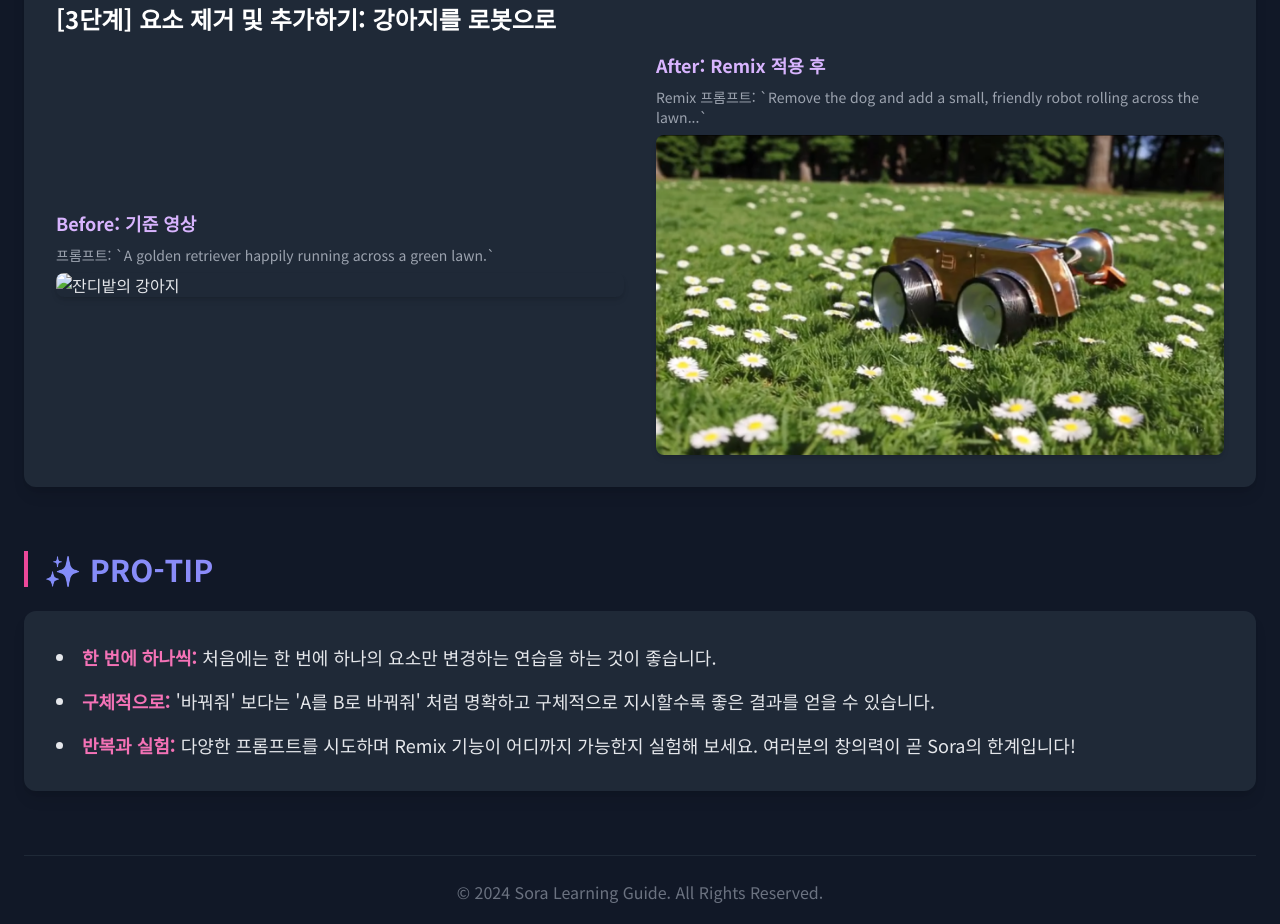
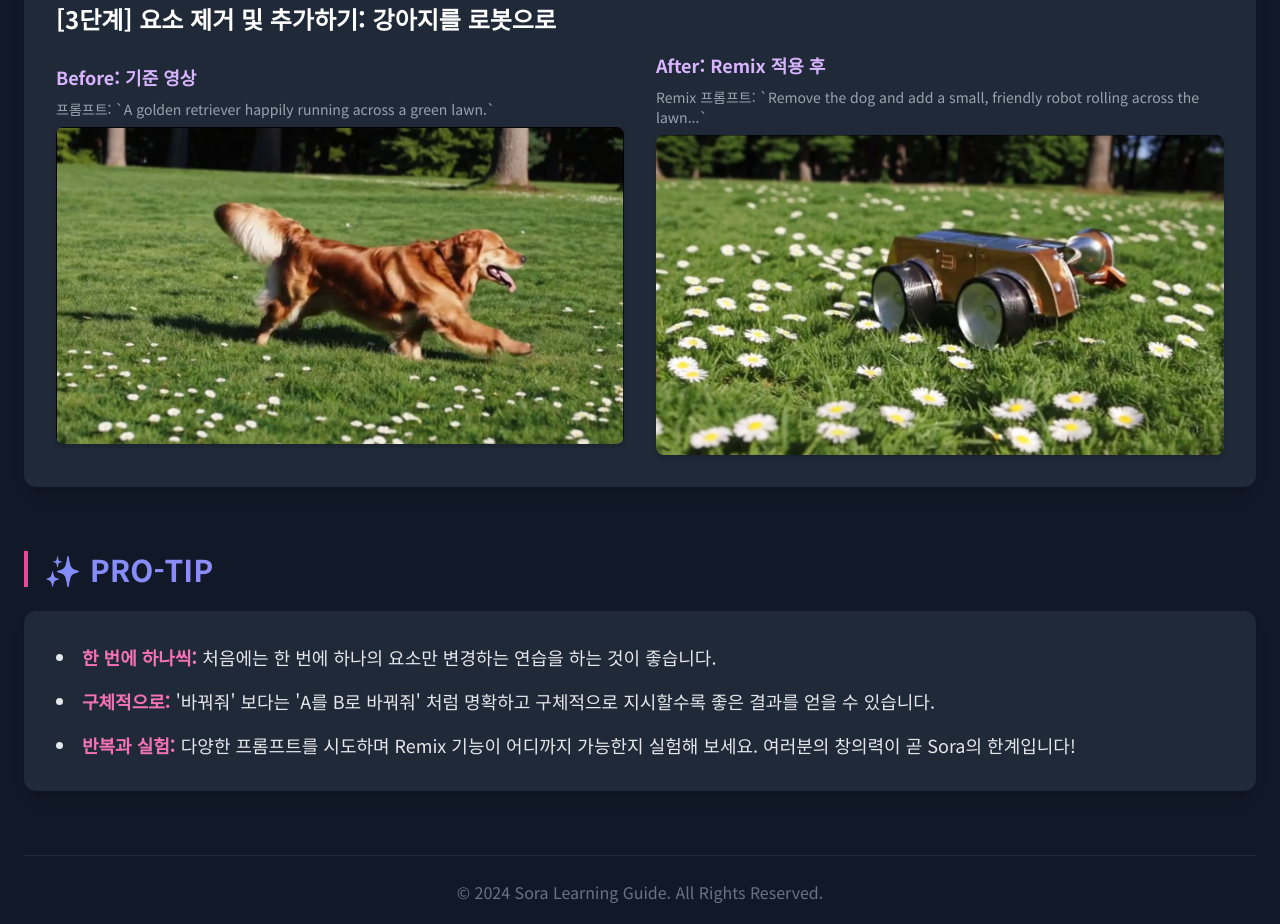
Before and after one commit to cloud-Deokwoo/mbc_llm, a plain HTML site: page sora/remix.html in a window 1280 px wide. Shown: the part 1718-2642 px from the top of the page. Drawn offline with nearby package versions, Linux system fonts and the light colour scheme.

Commit message:
Update remix.html

```diff
--- a/sora/remix.html
+++ b/sora/remix.html
@@ -91,7 +91,7 @@
                         <div>
                             <h4 class="text-lg font-semibold text-purple-300 mb-2">Before: 기준 영상</h4>
                             <p class="text-sm text-gray-400 mb-2">프롬프트: `A golden retriever happily running across a green lawn.`</p>
-                            <img src="../images/remix3_to_base.png" alt="잔디밭의 강아지" class="rounded-lg shadow-md">
+                            <img src="../images/remix3_base.png" alt="잔디밭의 강아지" class="rounded-lg shadow-md">
                         </div>
                         <div>
                             <h4 class="text-lg font-semibold text-purple-300 mb-2">After: Remix 적용 후</h4>
```
